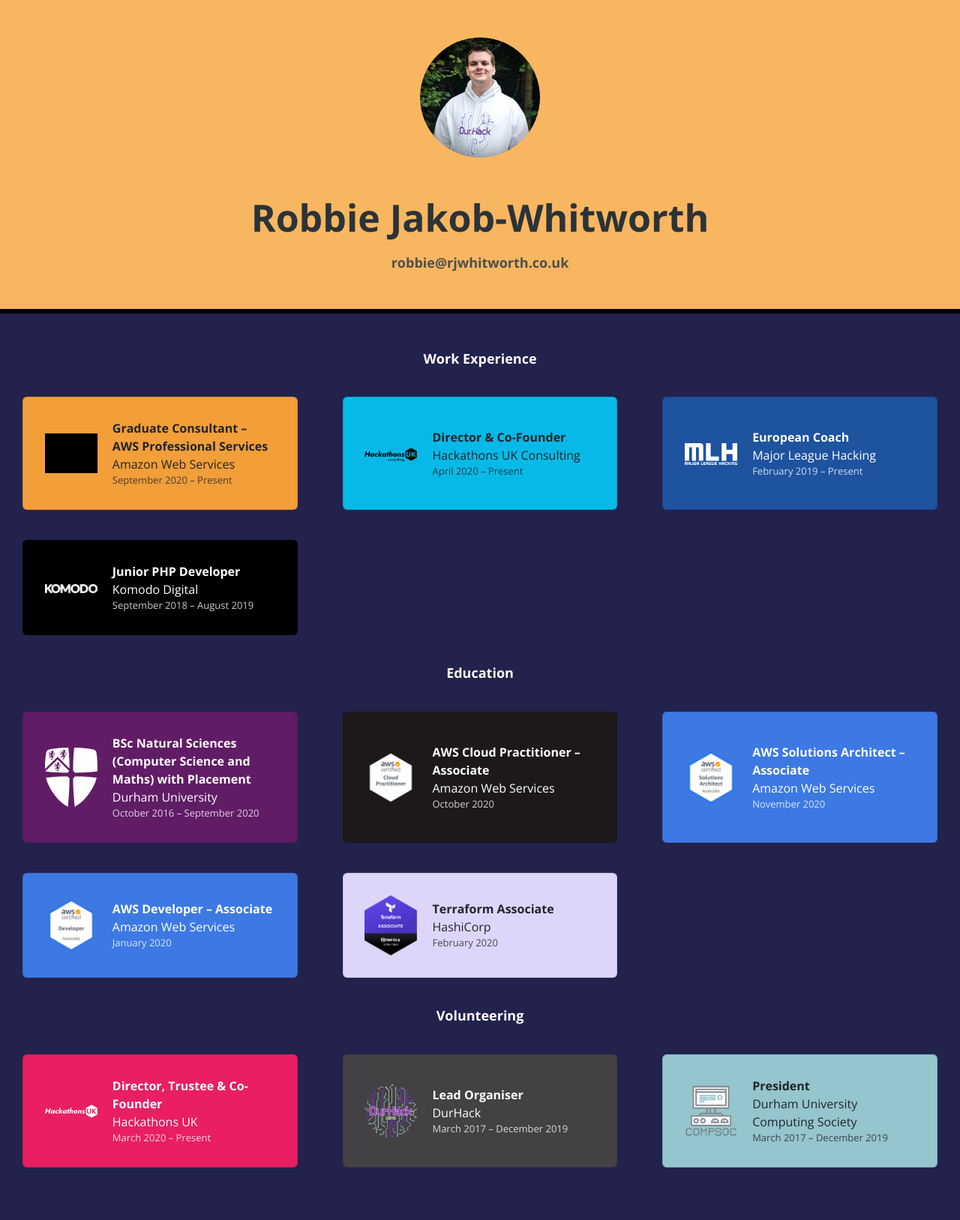
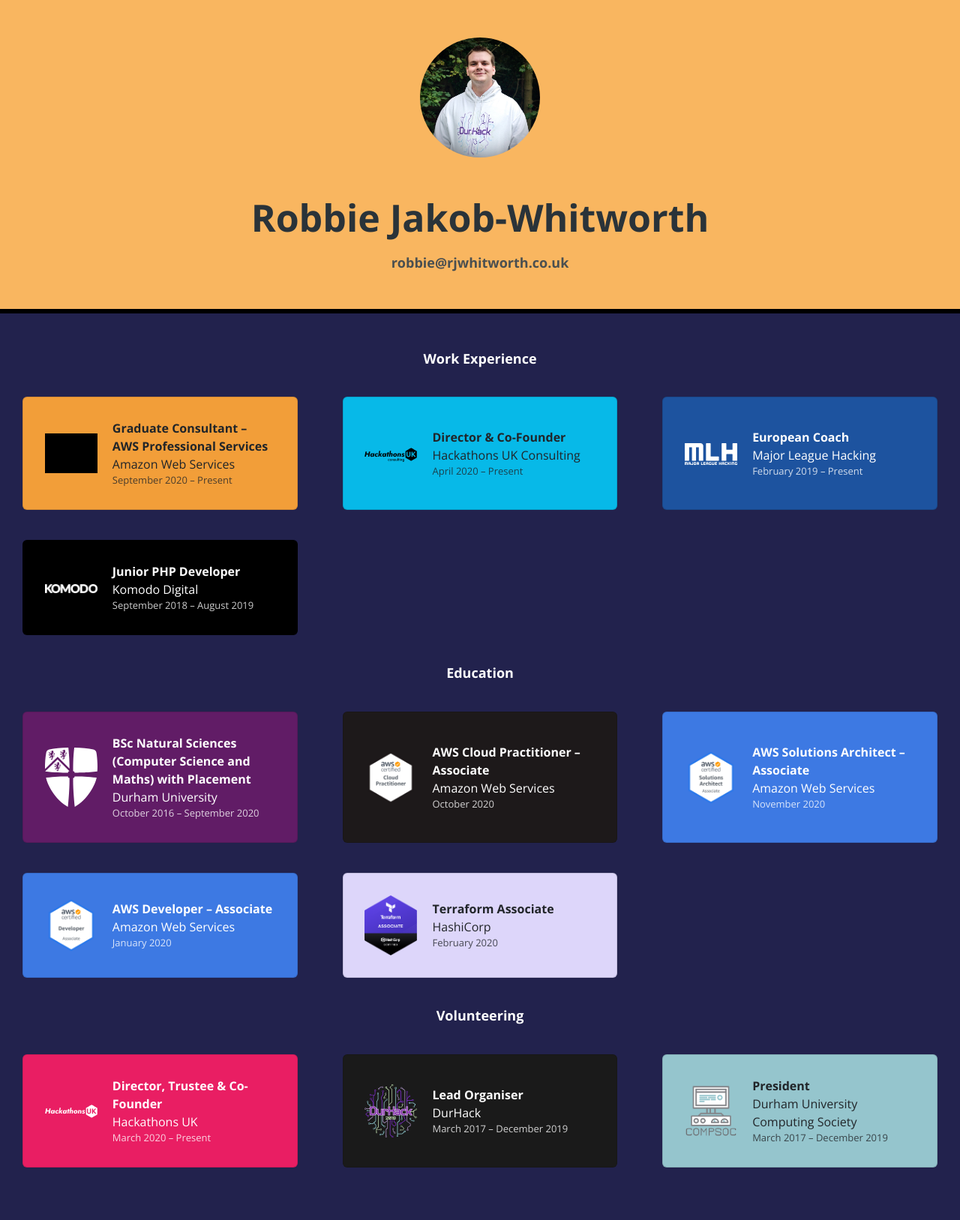
Before and after one commit to robzwolf/website, a Jekyll site: the page built from index.html, in a window 1280 px wide. Shown: the whole page at 75% size. Built offline with Jekyll 4.4.1, drawn with Linux system fonts in a browser that asks for light colours; nearby versions of some CDN libraries; grey boxes are pictures that could not be loaded.

Commit message:
Use DH20 charcoal on DH card

```diff
--- a/_sass/cards.scss
+++ b/_sass/cards.scss
@@ -82,7 +82,7 @@
     }
 
     &.dh {
-        background: #434144;
+        background: #1a1a1a;
         @include lightText($blow-out: false);
     }
 
```
